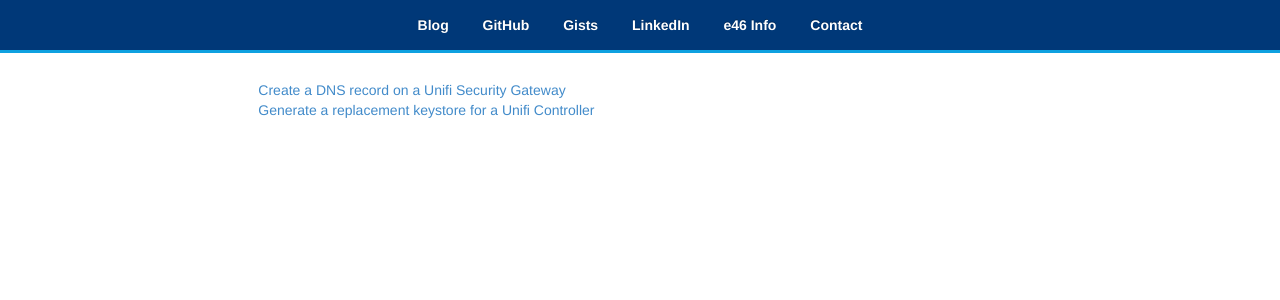
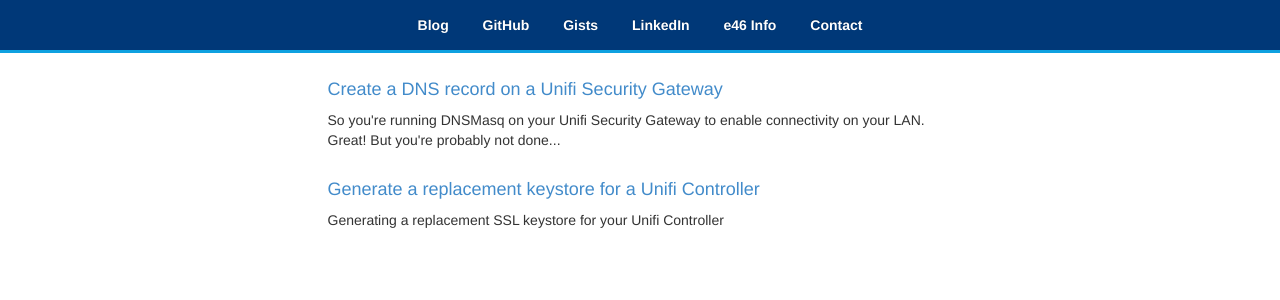
Before and after one commit to rpunt/rpunt.github.io, a Jekyll site: the page built from blog/index.md, in a window 1280 px wide. Shown: the top 300 px of the page. Built offline with Jekyll 4.4.1, drawn with Linux system fonts in a browser that asks for light colours; nearby versions of some CDN libraries.

Commit message:
rework blog layout

```diff
--- a/_layouts/post.html
+++ b/_layouts/post.html
@@ -7,14 +7,14 @@
 {% include navbar.html %}
 
 <div class="row">
-  <div class="col-lg-2 col-md-2 col-sm-2"></div>
-  <div class="col-lg-8 col-md-8 col-sm-8 content-body">
+  <div class="col-lg-3 col-md-3 col-sm-3"></div>
+  <div class="col-lg-6 col-md-6 col-sm-6 content-body">
 
     <h3>{{ page.title }}</h3>
     {{ content }}
 
   </div>
-  <div class="col-lg-2 col-md-2 col-sm-2"></div>
+  <div class="col-lg-3 col-md-3 col-sm-3"></div>
 </div>
 {% include scripts.html %}
 </body>
--- a/_posts/2019-02-16-generate-unifi-keystore.md
+++ b/_posts/2019-02-16-generate-unifi-keystore.md
@@ -1,6 +1,7 @@
 ---
 title: Generate a replacement keystore for a Unifi Controller
 layout: post
+excerpt: Generating a replacement SSL keystore for your Unifi Controller
 ---
 
 {{ layout.title }}
--- a/_posts/2019-02-16-unifi-dns-record.md
+++ b/_posts/2019-02-16-unifi-dns-record.md
@@ -1,12 +1,13 @@
 ---
 title: Create a DNS record on a Unifi Security Gateway
 layout: post
+excerpt: So you're running DNSMasq on your Unifi Security Gateway to enable connectivity on your LAN. Great! But you're probably not done...
 ---
 
 {{ layout.title }}
 
 Assuming you've enabled DNSMasq on your [Unifi Security Gateway](https://store.ui.com/products/unifi-security-gateway), you may wish to create local DNS records.
 
-EDIT: these records and options seems to be overwritten after a short period. Investigating why.
+**EDIT**: these records and options seem to be overwritten after a short period. Investigating why.
 
 {% gist 2b03c111f3d167cbee5003b1c5f28297 %}
--- a/blog/index.md
+++ b/blog/index.md
@@ -2,12 +2,11 @@
 layout: post
 ---
 
-<ul>
-  {% for post in site.posts %}
-    <!-- <li> -->
-      <a href="{{ post.url }}">{{ post.title }}</a>
-      {{ post.excerpt }}
-      <br />
-    <!-- </li> -->
-  {% endfor %}
-</ul>
+<p>
+{% for post in site.posts %}
+    <h4><a href="{{ post.url }}">{{ post.title }}</a></h4>
+    {{ post.excerpt }}
+    <br />
+    <br />
+{% endfor %}
+</p>
```
